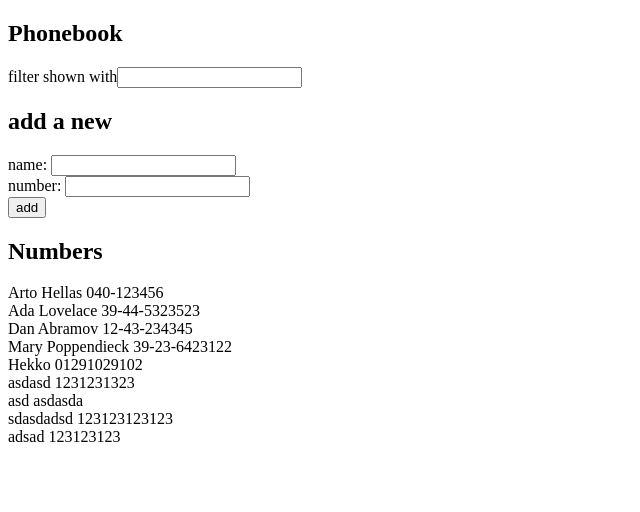
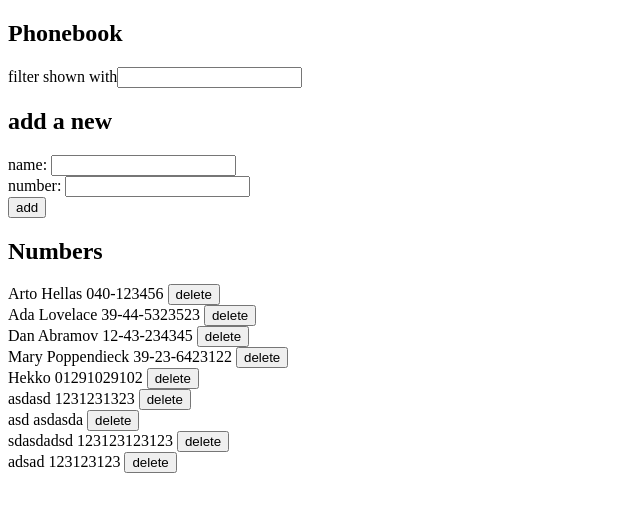
Before and after one commit to siftanzil/fullstackopen_helsinki, a React (Create React App) app in the folder part2/phonebook/: page / in a window 1280 px wide. Shown: the top 512 px of the page, without its empty margins (0-640 px from the left). Built offline with nearby package versions, Linux system fonts and the light colour scheme; data requests are answered from the project's data file.

Commit message:
part2 2.13

```diff
--- a/part2/phonebook/src/App.js
+++ b/part2/phonebook/src/App.js
@@ -2,7 +2,7 @@ import { useEffect, useState } from "react";
 import Filter from "./components/Filter";
 import PersonForm from "./components/PersonForm";
 import Persons from "./components/Persons";
-import axios from "axios";
+import services from "./services/persons";
 
 const App = () => {
    const [persons, setPersons] = useState([]);
@@ -11,7 +11,7 @@ const App = () => {
    const [filteredPersons, setFilteredPersons] = useState(persons);
 
    useEffect(() => {
-      axios.get("http://localhost:3001/persons").then((response) => {
+      services.getAll().then((response) => {
          setFilteredPersons(response.data);
          setPersons(response.data);
       });
@@ -22,18 +22,23 @@ const App = () => {
       let nameObject = { name: newName, number: newNumber };
       persons.find((person) => person.name === nameObject.name)
          ? alert(`${newName} is already added to phonebook`)
-         : axios
-              .post("http://localhost:3001/persons", nameObject)
-              .then((response) => {
-                 //   console.log(response.data);
-                 let latest = persons.concat(response.data);
-                 setPersons(latest);
-                 setFilteredPersons(latest);
-              });
+         : services.create(nameObject).then((response) => {
+              //   console.log(response.data);
+              let latest = persons.concat(response.data);
+              setPersons(latest);
+              setFilteredPersons(latest);
+           });
       setNewName("");
       setNewNumber("");
    };
 
+   const handleDelete = (id) => {
+      services.remove(id).then((response) => {
+         let latest = persons.filter((person) => person.id !== id);
+         setPersons(latest);
+         setFilteredPersons(latest);
+      });
+   };
    const filterPersons = (query) => {
       const filteredPersons = persons.filter((person) =>
          person.name.toLowerCase().includes(query.toLowerCase()),
@@ -54,7 +59,10 @@ const App = () => {
             addName={addName}
          />
          <h2>Numbers</h2>
-         <Persons filteredPersons={filteredPersons} />
+         <Persons
+            filteredPersons={filteredPersons}
+            handleDelete={handleDelete}
+         />
       </div>
    );
 };
--- a/part2/phonebook/src/components/Persons.js
+++ b/part2/phonebook/src/components/Persons.js
@@ -1,12 +1,15 @@
 import React from "react";
 
-const Persons = ({ filteredPersons }) => {
+const Persons = ({ filteredPersons, handleDelete }) => {
    return (
       <p>
          {filteredPersons.map((person, i) => {
             return (
                <span key={i}>
-                  {person.name} {person.number}
+                  {person.name} {person.number}{" "}
+                  <button onClick={() => handleDelete(person.id)}>
+                     delete
+                  </button>
                   <br />
                </span>
             );
--- /dev/null
+++ b/part2/phonebook/src/services/persons.js
@@ -0,0 +1,20 @@
+import axios from "axios";
+const baseUrl = "http://localhost:3001/persons";
+
+const getAll = () => {
+   return axios.get(baseUrl);
+};
+
+const create = (newObject) => {
+   return axios.post(baseUrl, newObject);
+};
+
+const remove = (id) => {
+   return axios.delete(`${baseUrl}/${id}`);
+};
+
+export default {
+   getAll,
+   create,
+   remove,
+};
```
Also changed, not shown: part2/phonebook/src/axios/data.js (deleted, +0 -20 lines).
